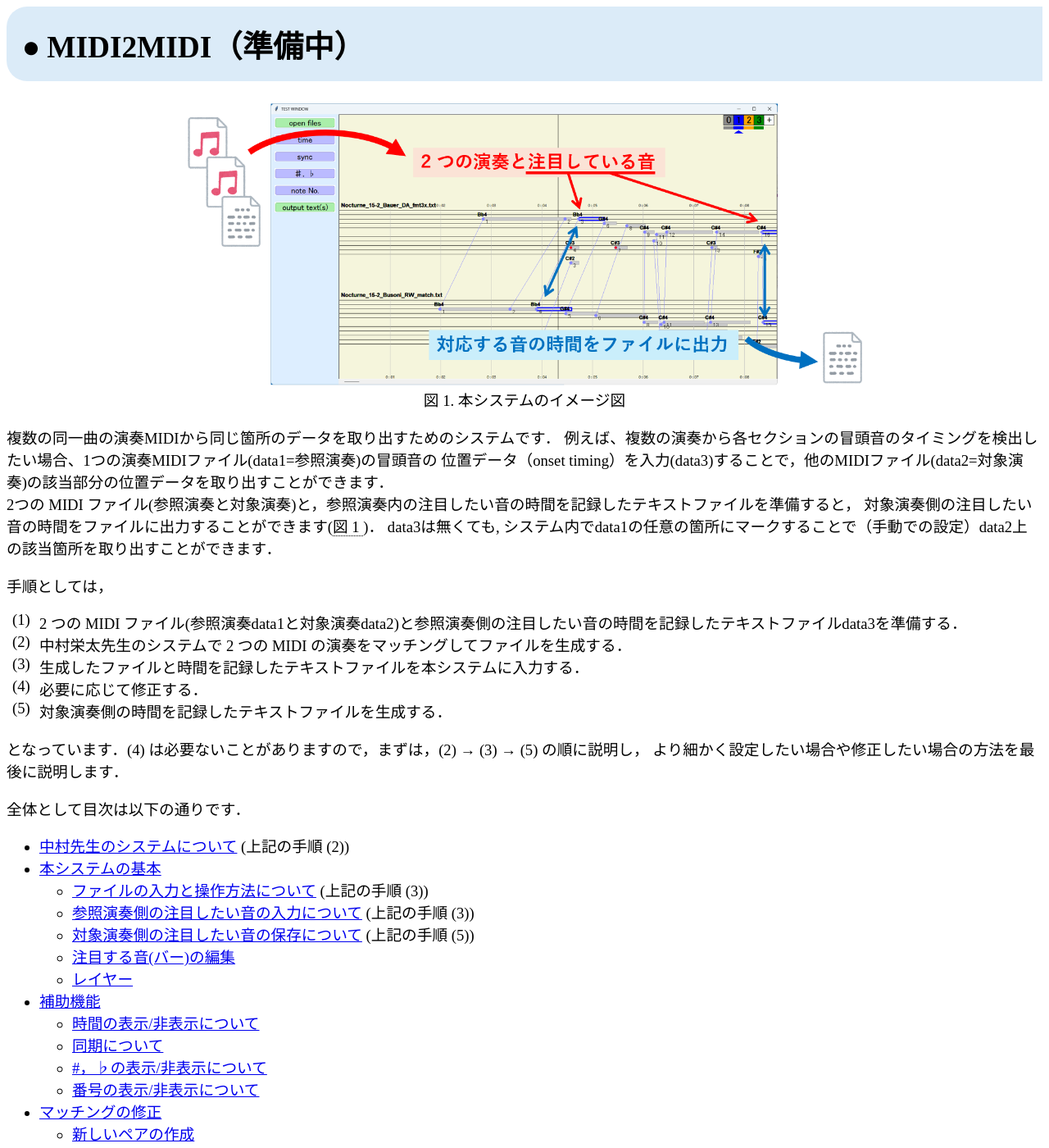
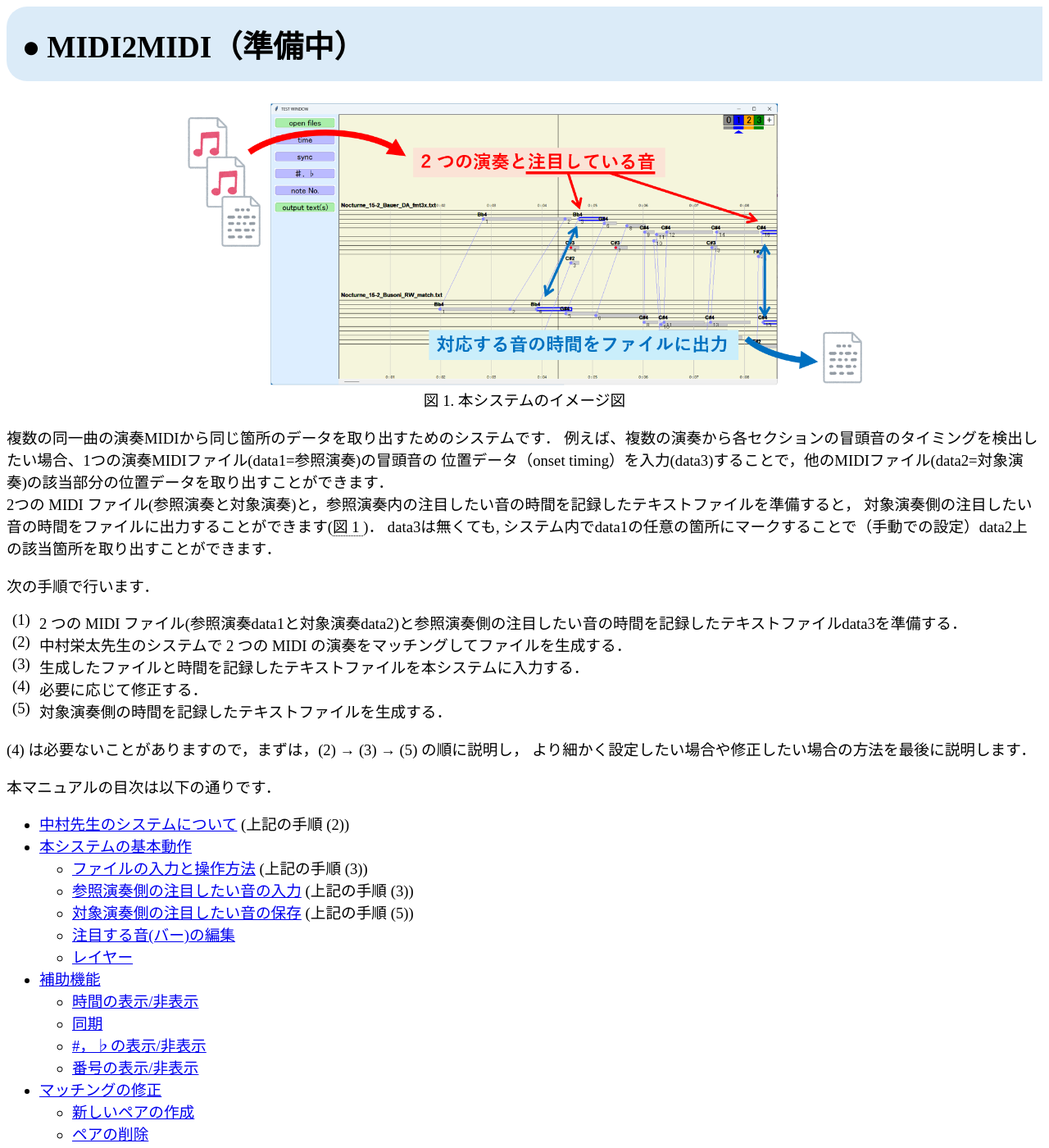
Before and after one commit to akikowashino/akikowashino.github.io, a Jekyll site: the page midi2midi/manual.html, which Jekyll copies as it is, in a window 1280 px wide and 1400 px high. Shown: the whole window at 82% size. Built offline with Jekyll 4.4.1, drawn with Linux system fonts in a browser that asks for light colours.

Commit message:
Update manual.html

```diff
--- a/midi2midi/manual.html
+++ b/midi2midi/manual.html
@@ -30,7 +30,7 @@ data3は無くても, システム内でdata1の任意の箇所にマークす
 </p>
 
 <p>
-手順としては，
+次の手順で行います．
 <ol class="parentheses">
 <li>2 つの MIDI ファイル(参照演奏data1と対象演奏data2)と参照演奏側の注目したい音の時間を記録したテキストファイルdata3を準備する．
 <li>中村栄太先生のシステムで 2 つの MIDI の演奏をマッチングしてファイルを生成する．
@@ -38,28 +38,28 @@ data3は無くても, システム内でdata1の任意の箇所にマークす
 <li>必要に応じて修正する．
 <li>対象演奏側の時間を記録したテキストファイルを生成する．
 </ol>
-となっています．(4) は必要ないことがありますので，まずは，(2) → (3) → (5) の順に説明し，
+(4) は必要ないことがありますので，まずは，(2) → (3) → (5) の順に説明し，
 より細かく設定したい場合や修正したい場合の方法を最後に説明します．
 </p>
 
 <p>
-全体として目次は以下の通りです．
+本マニュアルの目次は以下の通りです．
 <ul>
 <li><a href="#eitanakamura">中村先生のシステムについて</a> (上記の手順 (2))
-<li><a href="#view">本システムの基本
+<li><a href="#view">本システムの基本動作
 	<ul>
-	<li><a href="#input">ファイルの入力と操作方法について</a> (上記の手順 (3))
-	<li><a href="#inputclean">参照演奏側の注目したい音の入力について</a> (上記の手順 (3))
-	<li><a href="#outputtext">対象演奏側の注目したい音の保存について</a>  (上記の手順 (5))
+	<li><a href="#input">ファイルの入力と操作方法</a> (上記の手順 (3))
+	<li><a href="#inputclean">参照演奏側の注目したい音の入力</a> (上記の手順 (3))
+	<li><a href="#outputtext">対象演奏側の注目したい音の保存</a>  (上記の手順 (5))
 	<li><a href="#checknotes">注目する音(バー)の編集</a>
 	<li><a href="#layer">レイヤー</a>
 	</ul>
 <li><a href="#onoff">補助機能</a>
 	<ul>
-	<li><a href="#disptime">時間の表示/非表示について</a>
-	<li><a href="#dispsync">同期について</a>
-	<li><a href="#dispsharp">#，♭の表示/非表示について</a>
-	<li><a href="#dispno">番号の表示/非表示について</a>
+	<li><a href="#disptime">時間の表示/非表示</a>
+	<li><a href="#dispsync">同期</a>
+	<li><a href="#dispsharp">#，♭の表示/非表示</a>
+	<li><a href="#dispno">番号の表示/非表示</a>
 	</ul>
 <li><a href="#edit">マッチングの修正</a>
 	<ul>
```
